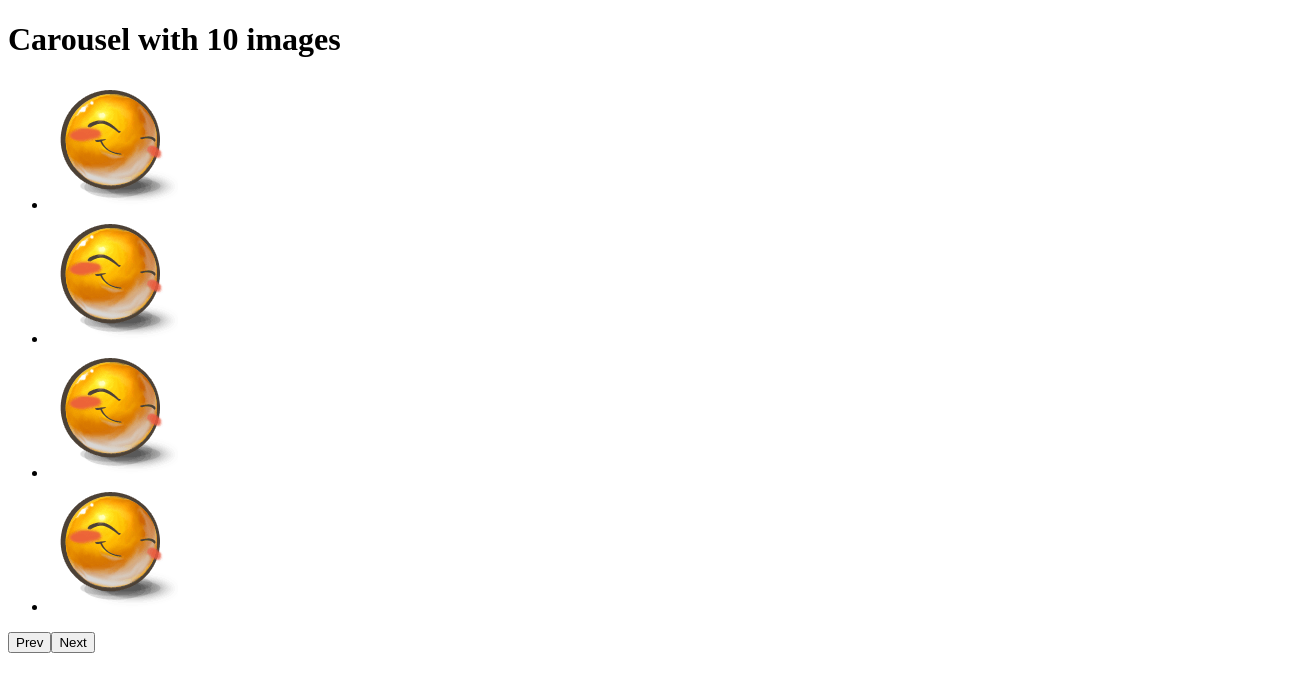
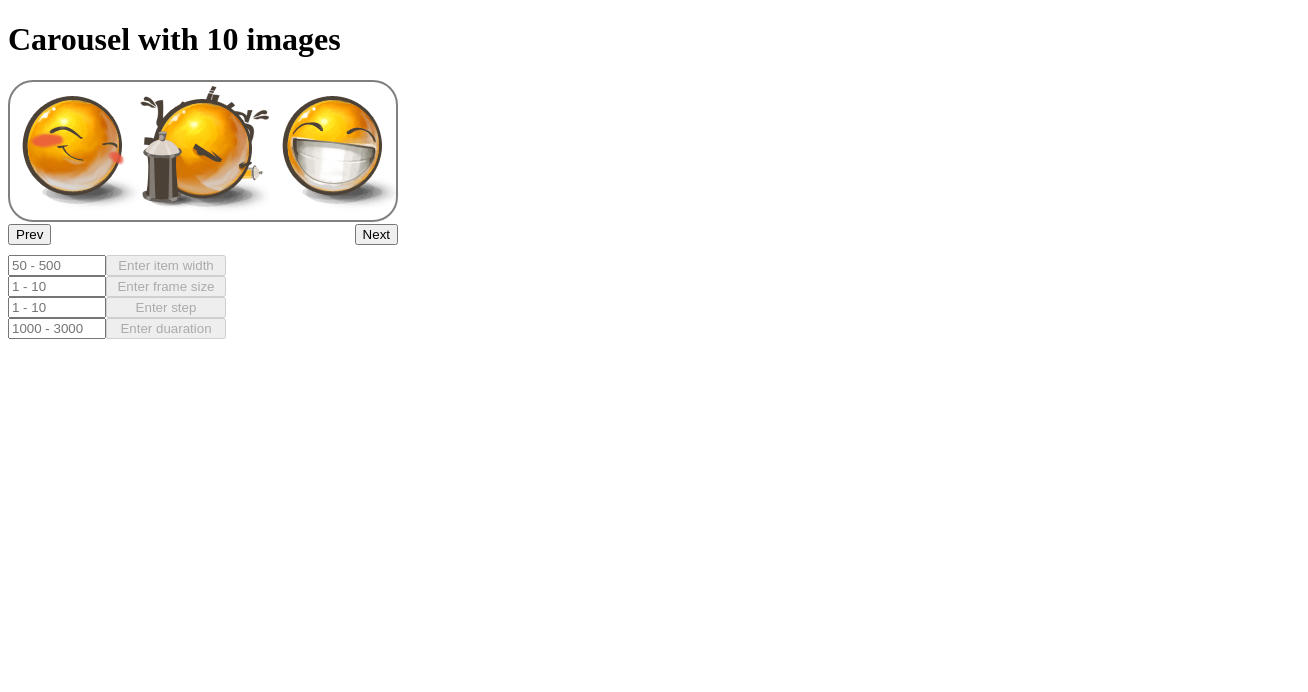
Before and after one commit to mate-academy/react_carousel, a React (Create React App) app: page / in a window 1280 px wide. Shown: the top 692 px of the page, 1308 px wide, since content can reach past the window. Built offline with nearby package versions, Linux system fonts and the light colour scheme; the HTML template or start-up script is replaced by a standard one.

Commit message:
Carousel first commit

```diff
--- a/package.json
+++ b/package.json
@@ -17,7 +17,7 @@
     "@mate-academy/cypress-tools": "^1.0.4",
     "@mate-academy/eslint-config-react": "*",
     "@mate-academy/eslint-config-react-typescript": "*",
-    "@mate-academy/scripts": "^1.2.1",
+    "@mate-academy/scripts": "^1.2.8",
     "@mate-academy/students-ts-config": "*",
     "@mate-academy/stylelint-config": "*",
     "@types/node": "^17.0.23",
--- a/src/App.tsx
+++ b/src/App.tsx
@@ -1,9 +1,15 @@
 import React from 'react';
 import './App.scss';
 import Carousel from './components/Carousel';
+import Form from './components/Form';
 
 interface State {
   images: string[];
+  itemWidth: number,
+  frameSize: number,
+  step: number,
+  scrollPosition: number,
+  animationDuration: number,
 }
 
 class App extends React.Component<{}, State> {
@@ -20,17 +26,135 @@ class App extends React.Component<{}, State> {
       './img/9.png',
       './img/10.png',
     ],
+    itemWidth: 130,
+    frameSize: 3,
+    step: 3,
+    scrollPosition: 0,
+    animationDuration: 1000,
   };
 
   render() {
-    const { images } = this.state;
+    const {
+      images,
+      itemWidth,
+      frameSize,
+      step,
+      scrollPosition,
+    } = this.state;
+
+    const moveRight = () => {
+      if ((frameSize * itemWidth) - scrollPosition
+        < (itemWidth * images.length)) {
+        this.setState(() => {
+          const currentPosition = scrollPosition - (itemWidth * step);
+
+          if (currentPosition - (itemWidth * step)
+            <= -(images.length * itemWidth)) {
+            return {
+              scrollPosition: -(images.length * itemWidth)
+              + (frameSize * itemWidth),
+            };
+          }
+
+          return { scrollPosition: currentPosition };
+        });
+      }
+    };
+
+    const moveLeft = () => {
+      this.setState(() => {
+        if (scrollPosition + (itemWidth * step) > 0) {
+          return { scrollPosition: 0 };
+        }
+
+        return { scrollPosition: scrollPosition + (itemWidth * step) };
+      });
+    };
+
+    const changeItemWidth = (number: string) => {
+      this.setState((prevState) => ({
+        itemWidth: +number,
+        scrollPosition: (prevState.scrollPosition
+          / prevState.itemWidth) * +number,
+      }));
+    };
+
+    const changeFrameSize = (number: string) => {
+      this.setState((prevState) => {
+        if (scrollPosition - (itemWidth * +number)
+          <= -(images.length * itemWidth)) {
+          return {
+            scrollPosition: -(images.length * itemWidth)
+            + (+number * itemWidth),
+            frameSize: +number,
+          };
+        }
+
+        return {
+          scrollPosition: prevState.scrollPosition,
+          frameSize: +number,
+        };
+      });
+    };
+
+    const changeStep = (number: string) => {
+      this.setState({ step: +number });
+    };
+
+    const changeAnimationDuration = (number: string) => {
+      this.setState({ animationDuration: +number });
+    };
 
     return (
       <div className="App">
         {/* eslint-disable-next-line */}
-        <h1>Carousel with {images.length} images</h1>
+        <h1 data-cy="title">Carousel with {images.length} images</h1>
 
-        <Carousel />
+        <Carousel
+          images={this.state.images}
+          itemWidth={this.state.itemWidth}
+          frameSize={this.state.frameSize}
+          scrollPosition={this.state.scrollPosition}
+          animationDuration={this.state.animationDuration}
+          moveLeft={moveLeft}
+          moveRight={moveRight}
+        />
+
+        <Form
+          changeNumber={changeItemWidth}
+          range={(number: number) => {
+            return number >= 50 && number <= 500;
+          }}
+          placeholder="50 - 500"
+          text="Enter item width"
+        />
+
+        <Form
+          changeNumber={changeFrameSize}
+          range={(number: number) => {
+            return number >= 1 && number <= images.length;
+          }}
+          placeholder={`1 - ${images.length}`}
+          text="Enter frame size"
+        />
+
+        <Form
+          changeNumber={changeStep}
+          range={(number: number) => {
+            return number >= 1 && number <= images.length;
+          }}
+          placeholder={`1 - ${images.length}`}
+          text="Enter step"
+        />
+
+        <Form
+          changeNumber={changeAnimationDuration}
+          range={(number: number) => {
+            return number >= 1000 && number <= 3000;
+          }}
+          placeholder="1000 - 3000"
+          text="Enter duaration"
+        />
       </div>
     );
   }
--- a/src/components/Carousel.scss
+++ b/src/components/Carousel.scss
@@ -1 +1,28 @@
-// style go here
+.Carousel {
+  width: 1300px;
+  box-sizing: content-box;
+
+  &__container {
+    overflow: hidden;
+    box-sizing: border-box;
+    border: 2px solid grey;
+    border-radius: 25px;
+    margin-bottom: 2px;
+  }
+
+  &__list {
+    display: flex;
+    flex-direction: row;
+    width: fit-content;
+    padding: 0;
+    margin: 4px 0 0;
+    height: max-content;
+    list-style-type: none;
+  }
+
+  &__button-container {
+    display: flex;
+    justify-content: space-between;
+    margin-bottom: 10px;
+  }
+}
--- a/src/components/Carousel.tsx
+++ b/src/components/Carousel.tsx
@@ -1,17 +1,67 @@
 import React from 'react';
 import './Carousel.scss';
 
-const Carousel: React.FC = () => (
+interface Props {
+  images: string[],
+  itemWidth: number,
+  frameSize: number,
+  scrollPosition: number,
+  animationDuration: number,
+  moveLeft(): void,
+  moveRight(): void,
+}
+
+const Carousel: React.FC<Props> = ({
+  images,
+  itemWidth,
+  frameSize,
+  scrollPosition,
+  animationDuration,
+  moveLeft,
+  moveRight,
+}) => (
   <div className="Carousel">
-    <ul className="Carousel__list">
-      <li><img src="./img/1.png" alt="1" /></li>
-      <li><img src="./img/1.png" alt="2" /></li>
-      <li><img src="./img/1.png" alt="3" /></li>
-      <li><img src="./img/1.png" alt="4" /></li>
-    </ul>
+    <div
+      className="Carousel__container"
+      style={{ width: `${frameSize * itemWidth}px` }}
+    >
+      <ul
+        className="Carousel__list"
+        style={{ transform: `translate(${scrollPosition}px, 0)`, transition: `transform ${animationDuration}ms` }}
+      >
+        {images.map((image, index) => (
+          <li key={image}>
+            <img
+              src={`${image}`}
+              alt={`${index}`}
+              style={{ width: `${itemWidth}px`, height: `${itemWidth}px` }}
+            />
+          </li>
+        ))}
+      </ul>
+    </div>
 
-    <button type="button">Prev</button>
-    <button type="button">Next</button>
+    <div
+      className="Carousel__button-container"
+      style={{ width: `${frameSize * itemWidth}px` }}
+    >
+      <button
+        className="Carousel__button"
+        type="button"
+        data-cy="prev"
+        onClick={moveLeft}
+      >
+        Prev
+      </button>
+      <button
+        className="Carousel__button"
+        type="button"
+        data-cy="next"
+        onClick={moveRight}
+      >
+        Next
+      </button>
+    </div>
   </div>
 );
 
--- /dev/null
+++ b/src/components/Form.scss
@@ -0,0 +1,17 @@
+.Form {
+  display: flex;
+  flex-direction: row;
+
+  &__input {
+    width: 90px;
+  }
+
+  &__button {
+    width: 120px;
+  }
+
+  &__error {
+    margin: 0 0 0 10px;
+    color: red;
+  }
+}
--- /dev/null
+++ b/src/components/Form.tsx
@@ -0,0 +1,80 @@
+import React from 'react';
+import './Form.scss';
+
+type State = {
+  value: string;
+  isError: boolean;
+};
+
+type Props = {
+  changeNumber(number: string): void,
+  range:(number: number) => boolean,
+  placeholder: string,
+  text: string,
+};
+
+class Form extends React.Component<Props, State> {
+  state = {
+    value: '',
+    isError: false,
+  };
+
+  render() {
+    const {
+      changeNumber,
+      range,
+      placeholder,
+      text,
+    } = this.props;
+    const {
+      value,
+      isError,
+    } = this.state;
+
+    return (
+      <form
+        className="Form"
+        onSubmit={(event) => {
+          event.preventDefault();
+
+          if (range(+value)) {
+            changeNumber(value);
+            this.setState({ value: '' });
+          } else {
+            this.setState({ isError: true });
+          }
+        }}
+      >
+
+        <input
+          className="Form__input"
+          type="number"
+          placeholder={placeholder}
+          value={value.trim()}
+          onChange={event => {
+            this.setState(
+              {
+                value: event.target.value,
+                isError: false,
+              },
+            );
+          }}
+        />
+        <button
+          className="Form__button"
+          type="submit"
+          disabled={!value}
+        >
+          {text}
+        </button>
+        {isError && (
+          <p className="Form__error">
+            Out of range!
+          </p>
+        )}
+      </form>
+    );
+  }
+}
+
+export default Form;
```
Also changed, not shown: 2 other files (tests, documents, lock files or other folders).
